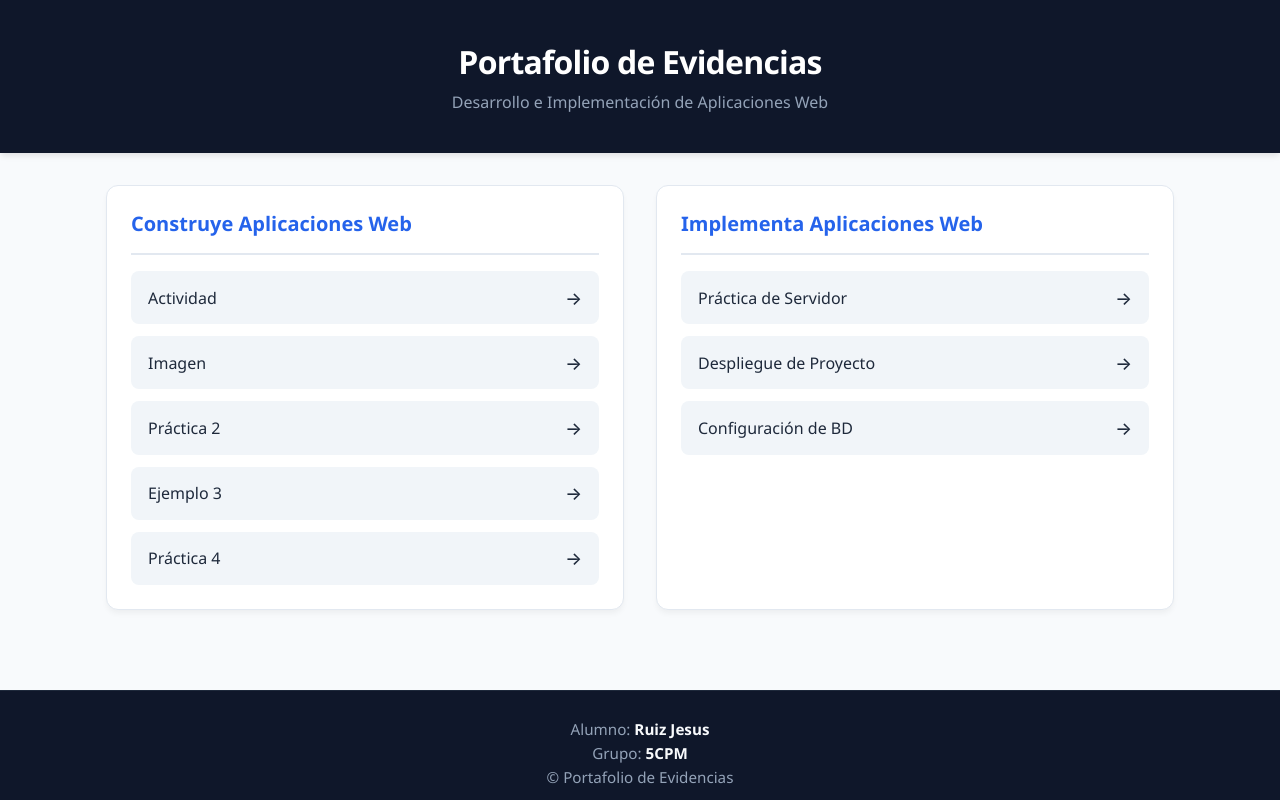
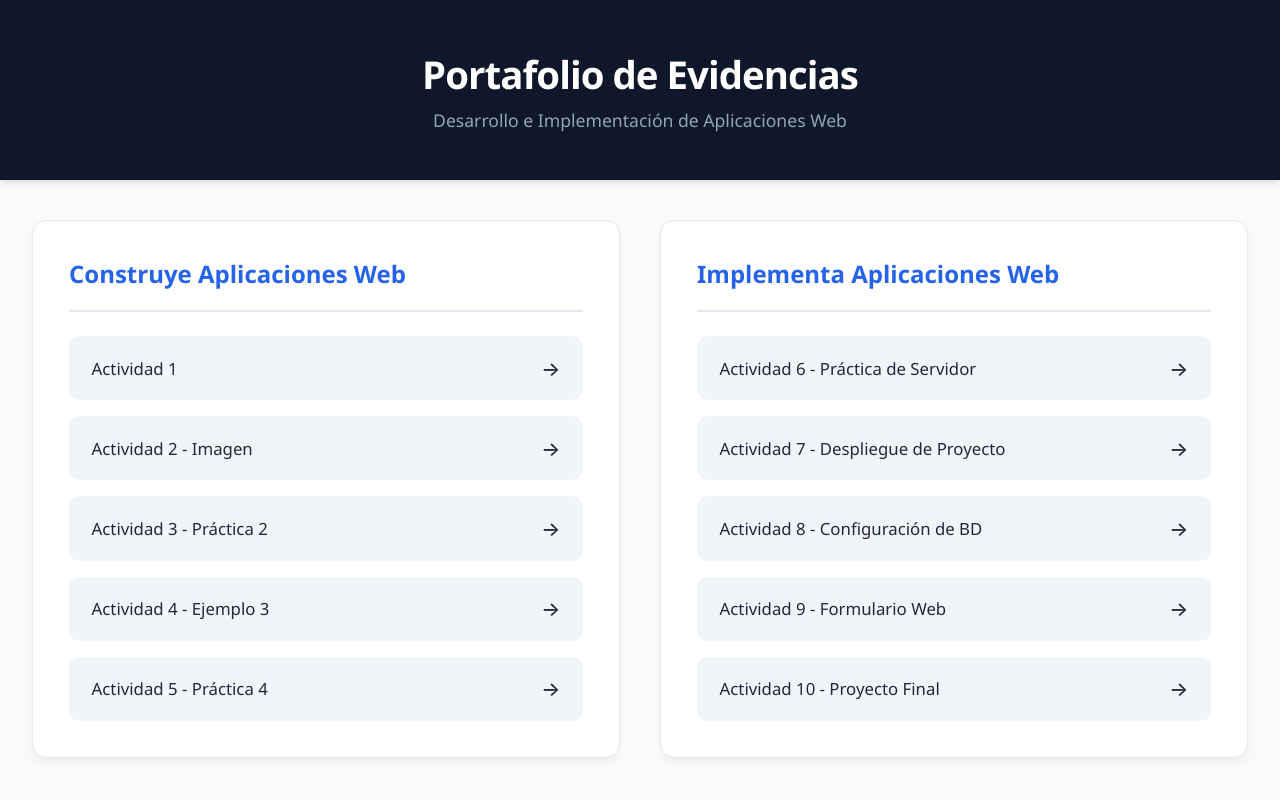
Before and after one commit to RuizJesus/iaw, a plain HTML site: page index.html in a window 1280 px wide. Shown: the top 800 px of the page. Drawn offline with Linux system fonts and the light colour scheme.

Commit message:
Update index.html
actualice para tener capacidad de 10 actividades

```diff
--- a/index.html
+++ b/index.html
@@ -29,57 +29,59 @@
         header {
             background-color: #0f172a;
             color: #ffffff;
-            padding: 2.5rem 1rem;
+            padding: 3rem 1.5rem;
             text-align: center;
             box-shadow: 0 4px 6px -1px rgba(0, 0, 0, 0.1);
         }
 
         header h1 {
             margin: 0 0 0.5rem 0;
-            font-size: 2rem;
+            font-size: 2.4rem;
             letter-spacing: -0.025em;
         }
 
         header p {
             margin: 0;
             color: #94a3b8;
-            font-size: 1rem;
+            font-size: 1.1rem;
         }
 
+        /* Contenedor principal más ancho */
         main {
             flex: 1;
-            max-width: 1100px;
+            max-width: 1350px;
             width: 100%;
-            margin: 2rem auto;
-            padding: 0 1rem;
+            margin: 2.5rem auto;
+            padding: 0 2rem;
             box-sizing: border-box;
         }
 
         .grid-container {
             display: grid;
-            grid-template-columns: repeat(auto-fit, minmax(320px, 1fr));
-            gap: 2rem;
+            grid-template-columns: repeat(auto-fit, minmax(450px, 1fr));
+            gap: 2.5rem;
         }
 
+        /* Tarjetas más amplias */
         .card {
             background-color: var(--card-bg);
-            border-radius: 12px;
-            padding: 1.5rem;
+            border-radius: 14px;
+            padding: 2.25rem;
             border: 1px solid var(--border-color);
-            box-shadow: 0 4px 6px -1px rgba(0, 0, 0, 0.05);
+            box-shadow: 0 6px 12px -2px rgba(0, 0, 0, 0.06);
             display: flex;
             flex-direction: column;
         }
 
         .card-header {
             border-bottom: 2px solid var(--border-color);
-            padding-bottom: 1rem;
-            margin-bottom: 1rem;
+            padding-bottom: 1.25rem;
+            margin-bottom: 1.5rem;
         }
 
         .card-header h2 {
             margin: 0;
-            font-size: 1.25rem;
+            font-size: 1.5rem;
             color: var(--primary);
             display: flex;
             align-items: center;
@@ -92,18 +94,20 @@
             margin: 0;
             display: flex;
             flex-direction: column;
-            gap: 0.75rem;
+            gap: 1rem;
         }
 
+        /* Botones más grandes y cómodos */
         .links-list a {
             display: flex;
             align-items: center;
             justify-content: space-between;
-            padding: 0.85rem 1rem;
+            padding: 1.1rem 1.35rem;
             background-color: #f1f5f9;
             color: var(--text-color);
             text-decoration: none;
-            border-radius: 8px;
+            border-radius: 10px;
+            font-size: 1.05rem;
             font-weight: 500;
             transition: all 0.2s ease;
             border: 1px solid transparent;
@@ -113,30 +117,43 @@
             background-color: var(--primary);
             color: #ffffff;
             transform: translateY(-2px);
-            box-shadow: 0 4px 12px rgba(37, 99, 235, 0.2);
+            box-shadow: 0 6px 14px rgba(37, 99, 235, 0.25);
         }
 
         .links-list a::after {
             content: "→";
-            font-size: 1.1rem;
+            font-size: 1.25rem;
         }
 
         footer {
             background-color: #0f172a;
             color: #94a3b8;
             text-align: center;
-            padding: 1.5rem 1rem;
+            padding: 1.75rem 1rem;
             margin-top: 3rem;
             border-top: 1px solid #1e293b;
         }
 
         footer p {
-            margin: 0.25rem 0;
-            font-size: 0.95rem;
+            margin: 0.3rem 0;
+            font-size: 1rem;
         }
 
         footer strong {
             color: #f8fafc;
+        }
+
+        /* Ajuste automático para pantallas de celular */
+        @media (max-width: 600px) {
+            .grid-container {
+                grid-template-columns: 1fr;
+            }
+            main {
+                padding: 0 1rem;
+            }
+            .card {
+                padding: 1.5rem;
+            }
         }
     </style>
 </head>
@@ -150,29 +167,31 @@
     <main>
         <div class="grid-container">
 
-            <!-- Bloque 1: Construye Aplicaciones Web -->
+            <!-- Bloque 1: Construye Aplicaciones Web (5 actividades) -->
             <section class="card">
                 <div class="card-header">
                     <h2>Construye Aplicaciones Web</h2>
                 </div>
                 <ul class="links-list">
-                    <li><a href="Actividad.html" target="_blank">Actividad</a></li>
-                    <li><a href="imagen.html" target="_blank">Imagen</a></li>
-                    <li><a href="practica2.html" target="_blank">Práctica 2</a></li>
-                    <li><a href="ejemplo3.html" target="_blank">Ejemplo 3</a></li>
-                    <li><a href="blabla4.html" target="_blank">Práctica 4</a></li>
+                    <li><a href="Actividad.html" target="_blank">Actividad 1</a></li>
+                    <li><a href="imagen.html" target="_blank">Actividad 2 - Imagen</a></li>
+                    <li><a href="practica2.html" target="_blank">Actividad 3 - Práctica 2</a></li>
+                    <li><a href="ejemplo3.html" target="_blank">Actividad 4 - Ejemplo 3</a></li>
+                    <li><a href="blabla4.html" target="_blank">Actividad 5 - Práctica 4</a></li>
                 </ul>
             </section>
 
-            <!-- Bloque 2: Implementa Aplicaciones Web -->
+            <!-- Bloque 2: Implementa Aplicaciones Web (5 actividades) -->
             <section class="card">
                 <div class="card-header">
                     <h2>Implementa Aplicaciones Web</h2>
                 </div>
                 <ul class="links-list">
-                    <li><a href="#" target="_blank">Práctica de Servidor</a></li>
-                    <li><a href="#" target="_blank">Despliegue de Proyecto</a></li>
-                    <li><a href="#" target="_blank">Configuración de BD</a></li>
+                    <li><a href="actividad6.html" target="_blank">Actividad 6 - Práctica de Servidor</a></li>
+                    <li><a href="actividad7.html" target="_blank">Actividad 7 - Despliegue de Proyecto</a></li>
+                    <li><a href="actividad8.html" target="_blank">Actividad 8 - Configuración de BD</a></li>
+                    <li><a href="actividad9.html" target="_blank">Actividad 9 - Formulario Web</a></li>
+                    <li><a href="actividad10.html" target="_blank">Actividad 10 - Proyecto Final</a></li>
                 </ul>
             </section>
 
```
